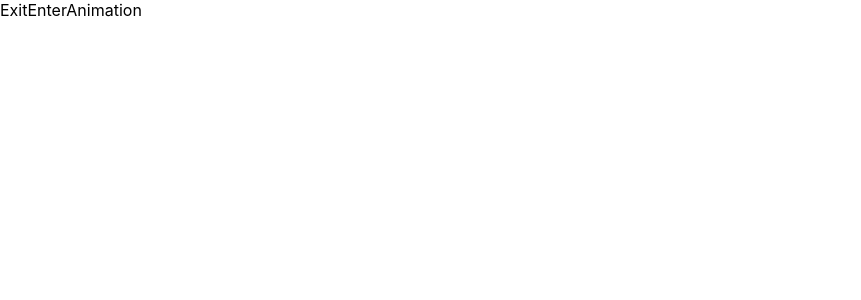
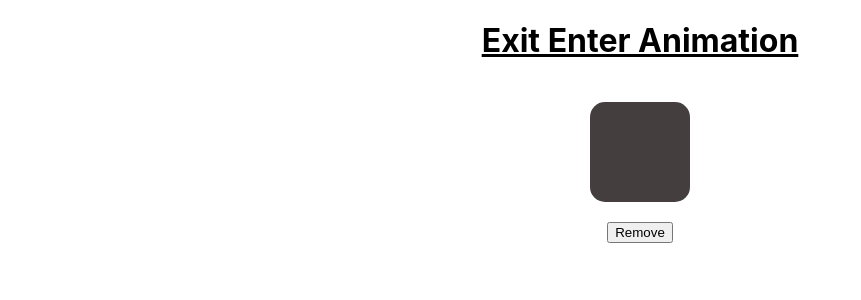
Before and after one commit to ykji/cool-animations, a React (Create React App) app: page / in a window 1280 px wide. Shown: the top 300 px of the page, without its empty margins (0-861 px from the left). Built offline with nearby package versions, Linux system fonts and the light colour scheme.

Commit message:
exit enter animation

```diff
--- a/src/components/ExitEnterAnimation.jsx
+++ b/src/components/ExitEnterAnimation.jsx
@@ -1,9 +1,25 @@
-import React from 'react'
+import { motion, AnimatePresence } from "framer-motion";
+import React, { useState } from "react";
 
 const ExitEnterAnimation = () => {
+  const [show, setShow] = useState(true);
   return (
-    <div>ExitEnterAnimation</div>
-  )
-}
+    <div className="exitEnterContainer">
+      <h1>Exit Enter Animation</h1>
 
-export default ExitEnterAnimation
+      <AnimatePresence>
+        {show && (
+          <motion.div
+            initial={{ opacity: 0, x: 100 }}
+            animate={{ opacity: 1, x: 0 }}
+            exit={{ opacity: 0, x: 100 }}
+            transition={{ duration: 1 }}
+          ></motion.div>
+        )}
+      </AnimatePresence>
+      <button onClick={() => setShow(!show)}>{show ? "Remove" : "Add"}</button>
+    </div>
+  );
+};
+
+export default ExitEnterAnimation;
--- a/src/index.css
+++ b/src/index.css
@@ -20,3 +20,17 @@ h1 {
 .heading {
   color: rgb(107, 93, 93);
 }
+
+.exitEnterContainer {
+  display: flex;
+  flex-direction: column;
+  align-items: center;
+}
+
+.exitEnterContainer div{
+  height: 100px;
+  width: 100px;
+  background-color: rgb(68, 62, 62);
+  margin: 20px;
+  border-radius: 15px;
+}
```
